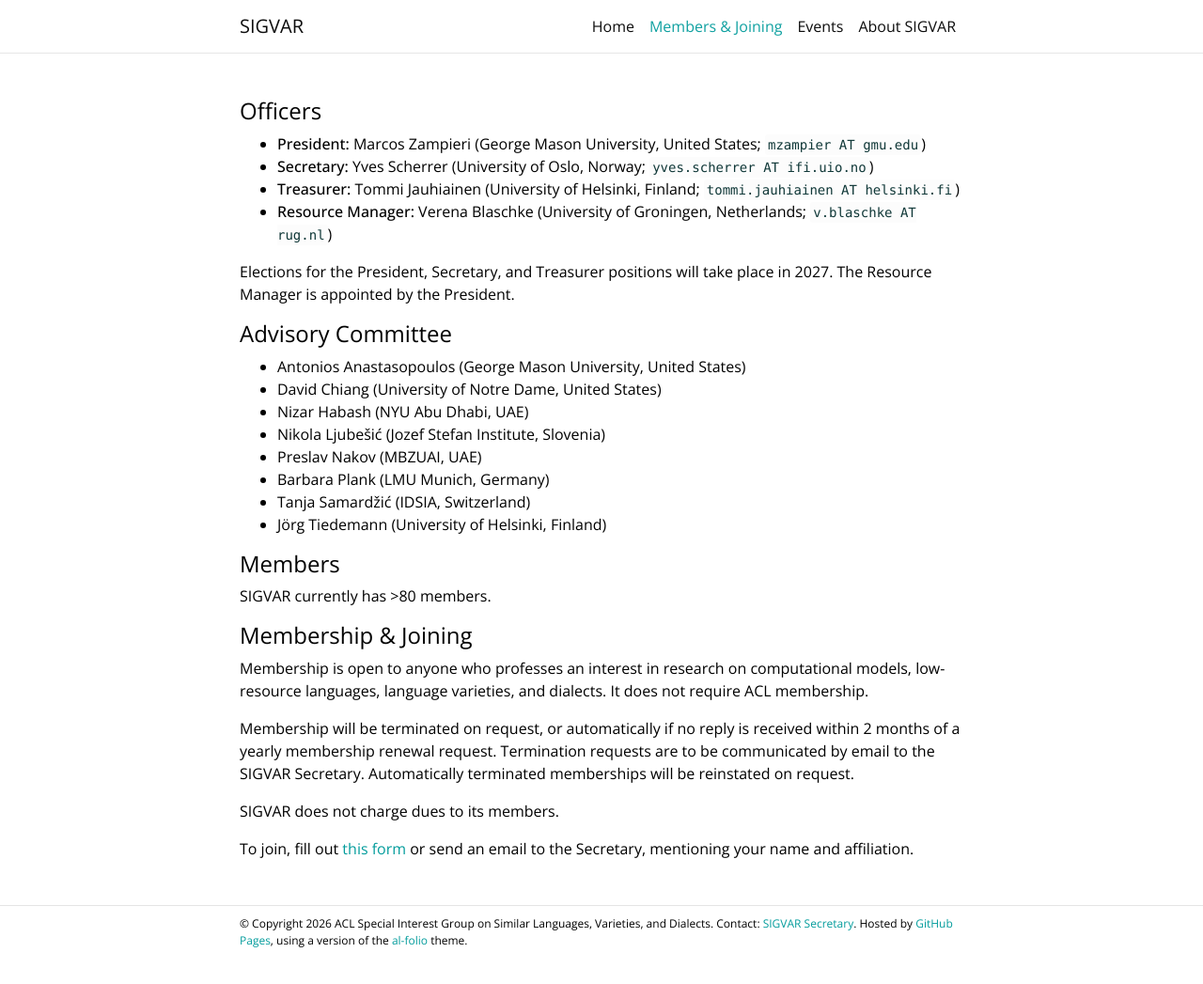
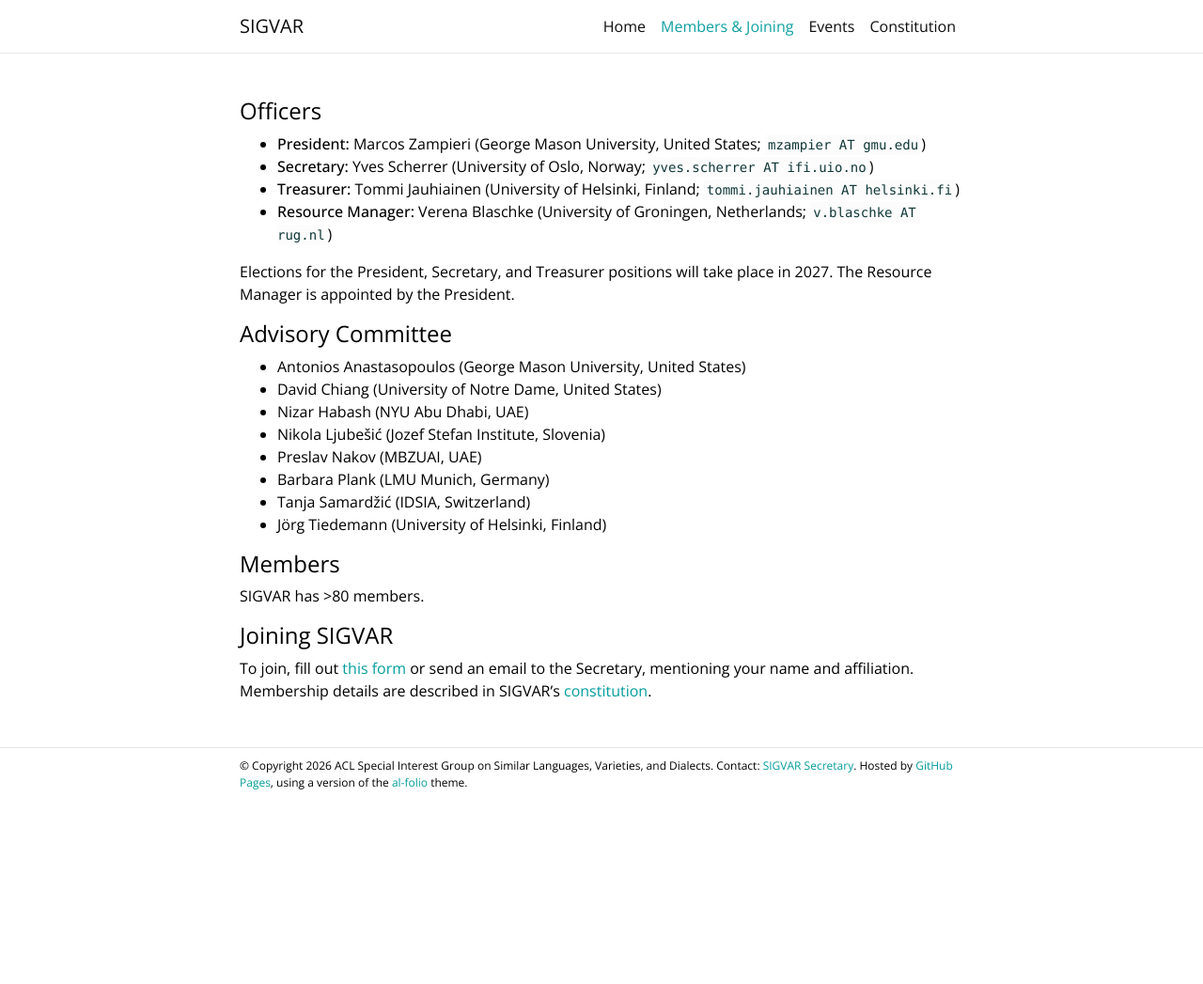
Before and after one commit to aclsigvar/aclsigvar.github.io, a Jekyll site: the page built from _pages/members.md, in a window 1280 px wide and 1050 px high. Shown: the top 1047 px of the window at 94% size. Built offline with Jekyll 4.4.1, drawn with Linux system fonts in a browser that asks for light colours; a style sheet for code colours, icons or effects is not loaded.

Commit message:
add constitution

```diff
--- a/_pages/members.md
+++ b/_pages/members.md
@@ -28,13 +28,9 @@ Elections for the President, Secretary, and Treasurer positions will take place
 - Jörg Tiedemann (University of Helsinki, Finland)
 
 <h2>Members</h2>
-SIGVAR currently has >80 members.
+SIGVAR has >80 members.
 
-<h2>Membership & Joining</h2>
-Membership is open to anyone who professes an interest in research on computational models, low-resource languages, language varieties, and dialects. It does not require ACL membership.
-
-Membership will be terminated on request, or automatically if no reply is received within 2 months of a yearly membership renewal request. Termination requests are to be communicated by email to the SIGVAR Secretary. Automatically terminated memberships will be reinstated on request.
-
-SIGVAR does not charge dues to its members.
+<h2>Joining SIGVAR</h2>
 
 To join, fill out [this form](https://docs.google.com/forms/d/e/1FAIpQLSc8vJykJtFQEUgzL31j6Fc5iOh5DuubuZ1dVxSYTcyjUFs6Dw/viewform) or send an email to the Secretary, mentioning your name and affiliation.
+Membership details are described in SIGVAR's [constitution](/constitution#membership-and-dues).
```
Also changed, not shown: _pages/about.md (deleted, +0 -34 lines), _pages/constitution.md (added, +90 -0 lines).
